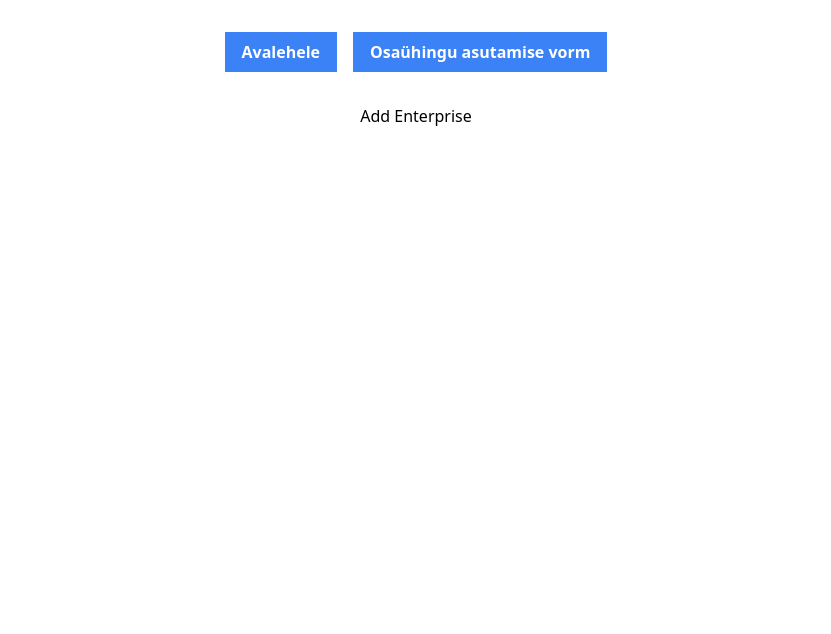
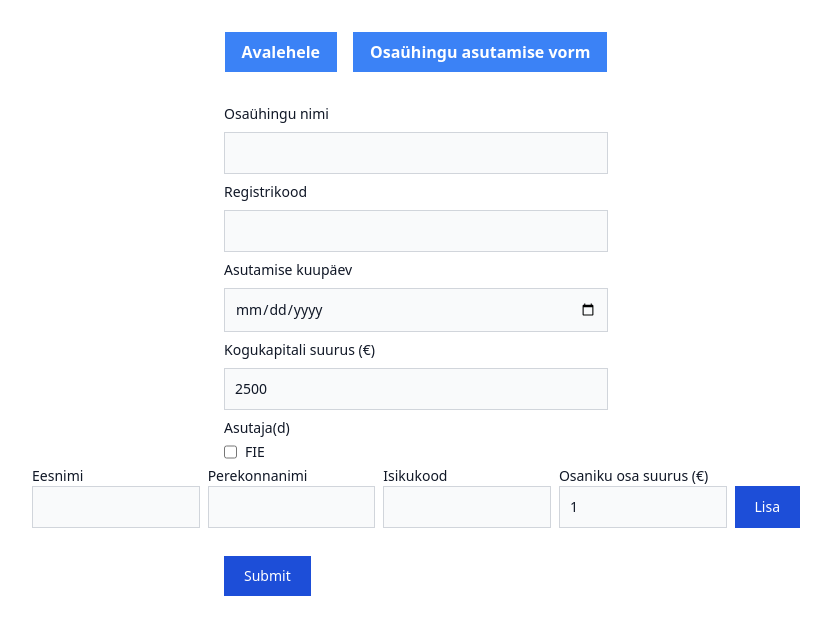
Before and after one commit to K1Silverman/rik_osayhingud, a Vue app in the folder frontend/: page /add in a window 1280 px wide. Shown: the top 634 px of the page, without its empty margins (224-1055 px from the left). Built offline with nearby package versions, Linux system fonts and the light colour scheme.

Commit message:
Add functionality to add founders to AddEnterpriseView

```diff
--- a/frontend/index.html
+++ b/frontend/index.html
@@ -9,5 +9,6 @@
   <body>
     <div id="app"></div>
     <script type="module" src="/src/main.js"></script>
+    <script src="https://kit.fontawesome.com/1b2a488b00.js" crossorigin="anonymous"></script>
   </body>
 </html>
--- a/frontend/src/App.vue
+++ b/frontend/src/App.vue
@@ -1,6 +1,6 @@
 <template>
 	<Menu></Menu>
-	<div class="w-max mx-auto mt-10">
+	<div class="w-full mx-auto mt-10">
 		<RouterView></RouterView>
 	</div>
 </template>
--- a/frontend/src/styles.css
+++ b/frontend/src/styles.css
@@ -9,3 +9,19 @@
 	}
 
 }
+
+table {
+	border: 1px solid #000;
+
+}
+
+thead {
+	background-color: #e7e7e7;
+}
+tbody > tr:nth-of-type(even) {
+  background-color: rgb(237 238 242);
+}
+td {
+	padding: 10px;
+	text-align: center;
+}
--- a/frontend/src/tailwindstyles.css
+++ b/frontend/src/tailwindstyles.css
@@ -577,13 +577,25 @@ video {
   --tw-contain-style:  ;
 }
 
-.m-auto {
-  margin: auto;
+.relative {
+  position: relative;
+}
+
+.left-\[-50\%\] {
+  left: -50%;
 }
 
 .mx-auto {
   margin-left: auto;
   margin-right: auto;
+}
+
+.mb-2 {
+  margin-bottom: 0.5rem;
+}
+
+.mr-2 {
+  margin-right: 0.5rem;
 }
 
 .mt-10 {
@@ -594,12 +606,24 @@ video {
   margin-top: 1.25rem;
 }
 
+.block {
+  display: block;
+}
+
 .flex {
   display: flex;
 }
 
-.grid {
-  display: grid;
+.table {
+  display: table;
+}
+
+.w-\[200\%\] {
+  width: 200%;
+}
+
+.w-full {
+  width: 100%;
 }
 
 .w-max {
@@ -607,28 +631,34 @@ video {
   width: max-content;
 }
 
-.w-\[200px\] {
-  width: 200px;
+.max-w-sm {
+  max-width: 24rem;
 }
 
-.w-\[600px\] {
-  width: 600px;
+.flex-auto {
+  flex: 1 1 auto;
 }
 
-.w-\[500px\] {
-  width: 500px;
+.border-collapse {
+  border-collapse: collapse;
 }
 
-.w-\[50\%\] {
-  width: 50%;
+.cursor-pointer {
+  cursor: pointer;
 }
 
-.w-\[60\%\] {
-  width: 60%;
+.border {
+  border-width: 1px;
 }
 
-.justify-center {
-  justify-content: center;
+.border-gray-300 {
+  --tw-border-opacity: 1;
+  border-color: rgb(209 213 219 / var(--tw-border-opacity));
+}
+
+.bg-blue-700 {
+  --tw-bg-opacity: 1;
+  background-color: rgb(29 78 216 / var(--tw-bg-opacity));
 }
 
 .bg-gray-200 {
@@ -636,11 +666,108 @@ video {
   background-color: rgb(229 231 235 / var(--tw-bg-opacity));
 }
 
+.bg-gray-50 {
+  --tw-bg-opacity: 1;
+  background-color: rgb(249 250 251 / var(--tw-bg-opacity));
+}
+
 .bg-gray-800 {
   --tw-bg-opacity: 1;
   background-color: rgb(31 41 55 / var(--tw-bg-opacity));
 }
 
-.align-middle {
-  vertical-align: middle;
+.p-2\.5 {
+  padding: 0.625rem;
 }
+
+.px-5 {
+  padding-left: 1.25rem;
+  padding-right: 1.25rem;
+}
+
+.py-1 {
+  padding-top: 0.25rem;
+  padding-bottom: 0.25rem;
+}
+
+.py-2\.5 {
+  padding-top: 0.625rem;
+  padding-bottom: 0.625rem;
+}
+
+.text-center {
+  text-align: center;
+}
+
+.text-sm {
+  font-size: 0.875rem;
+  line-height: 1.25rem;
+}
+
+.font-medium {
+  font-weight: 500;
+}
+
+.text-gray-900 {
+  --tw-text-opacity: 1;
+  color: rgb(17 24 39 / var(--tw-text-opacity));
+}
+
+.text-white {
+  --tw-text-opacity: 1;
+  color: rgb(255 255 255 / var(--tw-text-opacity));
+}
+
+table {
+  border: 1px solid #000;
+}
+
+thead {
+  background-color: #e7e7e7;
+}
+
+tbody > tr:nth-of-type(even) {
+  background-color: rgb(237 238 242);
+}
+
+td {
+  padding: 10px;
+  text-align: center;
+}
+
+.hover\:bg-blue-800:hover {
+  --tw-bg-opacity: 1;
+  background-color: rgb(30 64 175 / var(--tw-bg-opacity));
+}
+
+.focus\:border-blue-500:focus {
+  --tw-border-opacity: 1;
+  border-color: rgb(59 130 246 / var(--tw-border-opacity));
+}
+
+.focus\:outline-none:focus {
+  outline: 2px solid transparent;
+  outline-offset: 2px;
+}
+
+.focus\:ring-4:focus {
+  --tw-ring-offset-shadow: var(--tw-ring-inset) 0 0 0 var(--tw-ring-offset-width) var(--tw-ring-offset-color);
+  --tw-ring-shadow: var(--tw-ring-inset) 0 0 0 calc(4px + var(--tw-ring-offset-width)) var(--tw-ring-color);
+  box-shadow: var(--tw-ring-offset-shadow), var(--tw-ring-shadow), var(--tw-shadow, 0 0 #0000);
+}
+
+.focus\:ring-blue-300:focus {
+  --tw-ring-opacity: 1;
+  --tw-ring-color: rgb(147 197 253 / var(--tw-ring-opacity));
+}
+
+.focus\:ring-blue-500:focus {
+  --tw-ring-opacity: 1;
+  --tw-ring-color: rgb(59 130 246 / var(--tw-ring-opacity));
+}
+
+@media (min-width: 640px) {
+  .sm\:w-auto {
+    width: auto;
+  }
+}
--- a/frontend/src/views/AddEnterpriseView.vue
+++ b/frontend/src/views/AddEnterpriseView.vue
@@ -1,6 +1,232 @@
-<template>Add Enterprise</template>
+<template>
+	<div class="max-w-sm mx-auto w-[200%]">
+		<div v-for="field in formFields.base" class="mb-2">
+			<label
+				:for="field.key"
+				class="block mb-2 text-sm font-medium text-gray-900"
+				>{{ field.label }}</label
+			>
+			<input
+				v-if="field.type === 'number'"
+				:type="field.type"
+				:id="field.key"
+				v-model="form[field.key]"
+				:min="field.minValue"
+				class="bg-gray-50 border border-gray-300 text-gray-900 text-sm focus:ring-blue-500 focus:border-blue-500 block w-full p-2.5"
+				required
+			/>
+			<input
+				v-else
+				:type="field.type"
+				:id="field.key"
+				v-model="form[field.key]"
+				class="bg-gray-50 border border-gray-300 text-gray-900 text-sm focus:ring-blue-500 focus:border-blue-500 block w-full p-2.5"
+				required
+			/>
+		</div>
+		<div class="mb-2 flex-auto">
+			<label class="block text-sm font-medium text-gray-900">Asutaja(d)</label>
+			<table
+				v-if="this.form.founders.length > 0"
+				class="w-[200%] left-[-50%] relative border-collapse"
+			>
+				<thead>
+					<tr>
+						<th scope="col">Nimi</th>
+						<th scope="col">Reg. kood/IK</th>
+						<th scope="col">Osaniku osa suurus (€)</th>
+						<th scope="col">Osaniku osa suurus (%)</th>
+					</tr>
+				</thead>
+				<tbody class="">
+					<tr v-for="(founder, index) in form.founders">
+						<td scope="row" v-if="founder.nic">
+							{{ founder.firstName }} {{ founder.lastName }}
+						</td>
+						<td scope="row" v-else-if="founder.registryCode">
+							{{ founder.name }}
+						</td>
+						<td v-if="founder.nic">
+							{{ founder.nic }}
+						</td>
+						<td v-else-if="registryCode">{{ founder.registryCode }}</td>
+						<td>{{ founder.capacity }} €</td>
+						<td
+							v-if="
+								(founder.capacity / form.totalCapital) * 100 > 0 &&
+								(founder.capacity / form.totalCapital) * 100 < 100
+							"
+						>
+							{{ ((founder.capacity / form.totalCapital) * 100).toFixed(2) }} %
+						</td>
+						<td>
+							<i
+								class="fa-regular fa-trash-can cursor-pointer"
+								@click="removeFounder(index)"
+							></i>
+						</td>
+					</tr>
+				</tbody>
+			</table>
+			<div class="flex py-1">
+				<input type="checkbox" v-model="fie" class="mr-2" />
+				<label class="block text-sm font-medium text-gray-900">FIE</label>
+			</div>
+
+			<input
+				v-if="fie"
+				type="text"
+				id=""
+				class="bg-gray-50 border border-gray-300 text-gray-900 text-sm focus:ring-blue-500 focus:border-blue-500 block w-full p-2.5"
+				:required="form.founders.length < 1"
+			/>
+			<div v-if="!fie" class="flex w-[200%] left-[-50%] relative">
+				<div class="mr-2" v-for="field in formFields.founder">
+					<label
+						class="block text-sm font-medium text-gray-900"
+						:for="field.key"
+						>{{ field.label }}</label
+					>
+					<input
+						:type="field.type"
+						:id="field.key"
+						v-model="physicalFounder[field.key]"
+						class="bg-gray-50 border border-gray-300 text-gray-900 text-sm focus:ring-blue-500 focus:border-blue-500 block w-full p-2.5"
+						:required="form.founders.length < 1"
+					/>
+				</div>
+				<button
+					class="mt-5 text-white bg-blue-700 hover:bg-blue-800 focus:ring-4 focus:outline-none focus:ring-blue-300 font-medium text-sm w-full sm:w-auto px-5 py-2.5 text-center"
+					@click="addFounder()"
+				>
+					Lisa
+				</button>
+			</div>
+		</div>
+		<button
+			class="mt-5 text-white bg-blue-700 hover:bg-blue-800 focus:ring-4 focus:outline-none focus:ring-blue-300 font-medium text-sm w-full sm:w-auto px-5 py-2.5 text-center"
+			@click="submitForm()"
+		>
+			Submit
+		</button>
+	</div>
+</template>
 <script>
 export default {
 	name: 'AddEnterpriseView',
+	data() {
+		return {
+			form: {
+				name: '',
+				registryCode: '',
+				dateOfFoundation: '',
+				totalCapital: 2500,
+				founders: [],
+			},
+			formFields: {
+				base: {
+					name: {
+						label: 'Osaühingu nimi',
+						type: 'input',
+						key: 'name',
+					},
+					registryCode: {
+						label: 'Registrikood',
+						type: 'input',
+						key: 'registryCode',
+					},
+					dateOfFoundation: {
+						label: 'Asutamise kuupäev',
+						type: 'date',
+						key: 'dateOfFoundation',
+					},
+					totalCapital: {
+						label: 'Kogukapitali suurus (€)',
+						type: 'number',
+						key: 'totalCapital',
+						minValue: 2500,
+					},
+				},
+				founder: {
+					firstName: {
+						label: 'Eesnimi',
+						type: 'text',
+						key: 'firstName',
+					},
+					lastName: {
+						label: 'Perekonnanimi',
+						type: 'text',
+						key: 'lastName',
+					},
+					nic: {
+						label: 'Isikukood',
+						type: 'text',
+						key: 'nic',
+					},
+					capacity: {
+						label: 'Osaniku osa suurus (€)',
+						type: 'number',
+						key: 'capacity',
+						minValue: 1,
+					},
+				},
+			},
+			fie: false,
+			physicalFounder: {
+				firstName: '',
+				lastName: '',
+				nic: '',
+				capacity: 1,
+			},
+			juridicalFounder: {
+				name: '',
+				registryCode: '',
+				capacity: 1,
+			},
+			queryString: '',
+		};
+	},
+	methods: {
+		addFounder() {
+			this.form.founders.push(this.physicalFounder);
+			this.physicalFounder = {
+				firstName: '',
+				lastName: '',
+				nic: '',
+				capacity: 1,
+			};
+		},
+		removeFounder(index) {
+			this.form.founders.splice(index, 1);
+		},
+		submitForm() {
+			this.validateForm();
+		},
+		validateForm() {
+			let nameLengthValidation =
+				this.form.name.length >= 3 && this.form.name.length <= 100;
+			let registryCodeLengthValidation = this.form.registryCode.length == 7;
+			let currentDate = new Date();
+			let dateValidation = new Date(this.form.dateOfFoundation) <= currentDate;
+			let totalCapitalSizeValidation = this.form.totalCapital >= 2500;
+			let foundersTotalCapitalValidation = this.foundersTotalCapital();
+			console.log('nameLengthValidation: ' + nameLengthValidation);
+			console.log(
+				'registryCodeLengthValidation: ' + registryCodeLengthValidation
+			);
+			console.log('dateValidation: ' + dateValidation);
+			console.log('totalCapitalSizeValidation: ' + totalCapitalSizeValidation);
+			console.log(
+				'foundersTotalCapitalValidation: ' + foundersTotalCapitalValidation
+			);
+		},
+		foundersTotalCapital() {
+			let foundersCapitalTotal = 0;
+			this.form.founders.forEach((founder) => {
+				foundersCapitalTotal += founder.capacity;
+			});
+			return this.form.totalCapital === foundersCapitalTotal;
+		},
+	},
 };
 </script>
```
Also changed, not shown: 1 other file (tests, documents, lock files or other folders).
